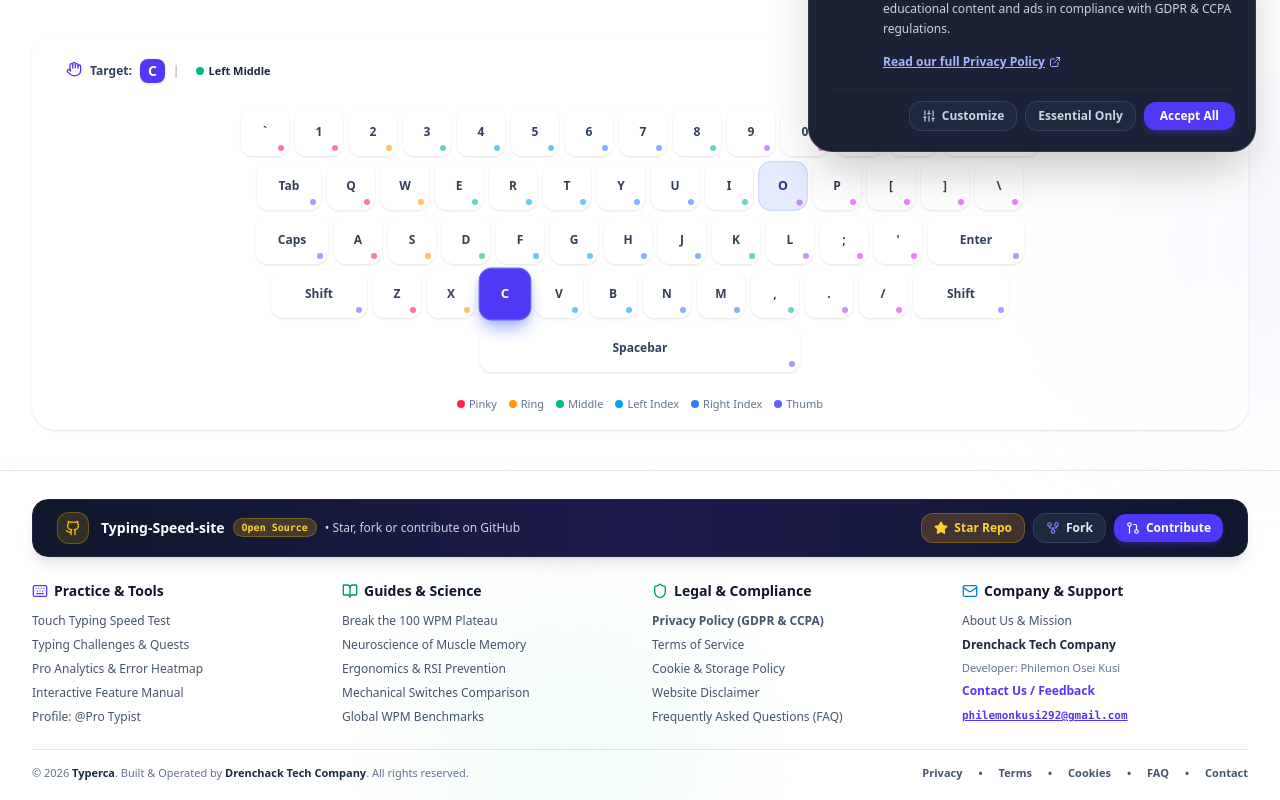
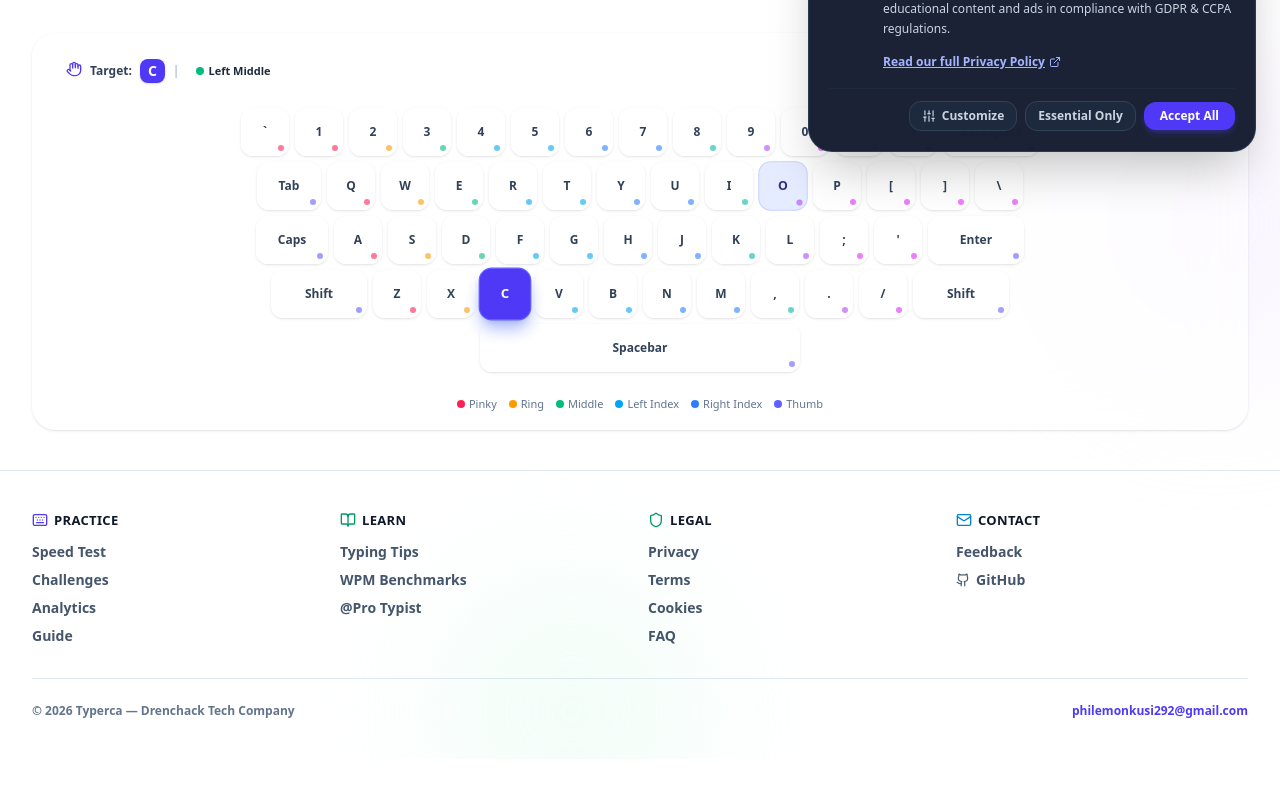
Before and after one commit to Philemon12421/Typing-Speed-site, a React (Vite) app: page / in a window 1280 px wide. Shown: the part 632-1432 px from the top of the page. After the commit the page ends 1391 px from the top, so only its background shows below. Built offline with nearby package versions, Linux system fonts and the light colour scheme.

Commit message:
Update Footer.tsx

```diff
--- a/src/components/Footer.tsx
+++ b/src/components/Footer.tsx
@@ -1,14 +1,5 @@
 import React from 'react';
-import {
-  Github,
-  Star,
-  GitFork,
-  GitPullRequest,
-  Keyboard,
-  BookOpen,
-  Shield,
-  Mail
-} from 'lucide-react';
+import { Github, Keyboard, BookOpen, Shield, Mail } from 'lucide-react';
 import { GuideSubTab } from './AnimatedGuideView';
 
 export interface FooterProps {
@@ -26,190 +17,83 @@ export const Footer: React.FC<FooterProps> = ({
   onOpenRegisterModal,
   onOpenContactModal,
 }) => {
+  const goTo = (tab: 'test' | 'challenges' | 'analytics') => {
+    setActiveTab(tab);
+    window.scrollTo({ top: 0, behavior: 'smooth' });
+  };
+
   return (
-    <footer className="w-full bg-white text-slate-600 border-t border-slate-200 mt-auto text-xs transition-all shadow-[0_-4px_20px_rgba(0,0,0,0.02)]">
-      <div className="max-w-7xl mx-auto px-4 sm:px-6 lg:px-8 pt-6 pb-4 sm:pt-7 sm:pb-5 flex flex-col gap-6">
+    <footer className="w-full bg-white border-t border-slate-200 mt-auto">
+      <div className="max-w-7xl mx-auto px-4 sm:px-6 lg:px-8 py-8 sm:py-10">
 
-        {/* GitHub Open Source Banner */}
-        <div className="w-full py-3 px-4 sm:px-6 rounded-2xl bg-gradient-to-r from-slate-900 via-indigo-950 to-slate-900 border border-slate-800 text-white flex flex-col sm:flex-row items-center justify-between gap-3 shadow-lg">
-          <div className="flex items-center gap-3">
-            <div className="w-8 h-8 rounded-xl bg-amber-400/15 border border-amber-400/30 flex items-center justify-center text-amber-400 shrink-0">
-              <Github className="w-4 h-4" />
-            </div>
-            <div className="flex items-center gap-2 flex-wrap text-center sm:text-left">
-              <span className="font-extrabold text-white text-sm">Typing-Speed-site</span>
-              <span className="px-2 py-0.5 rounded-full bg-amber-400/20 text-amber-300 border border-amber-400/30 text-[10px] font-mono font-bold">Open Source</span>
-              <span className="hidden md:inline text-slate-300 text-xs">• Star, fork or contribute on GitHub</span>
-            </div>
+        {/* Link Columns */}
+        <div className="grid grid-cols-2 sm:grid-cols-4 gap-x-4 gap-y-8">
+
+          {/* Practice */}
+          <div className="space-y-3 min-w-0">
+            <h4 className="flex items-center gap-1.5 text-[13px] font-extrabold text-slate-900 uppercase tracking-wide">
+              <Keyboard className="w-4 h-4 text-indigo-600 shrink-0" />
+              <span>Practice</span>
+            </h4>
+            <ul className="space-y-2 text-sm font-bold text-slate-600">
+              <li><button onClick={() => goTo('test')} className="hover:text-indigo-600 transition-colors">Speed Test</button></li>
+              <li><button onClick={() => goTo('challenges')} className="hover:text-indigo-600 transition-colors">Challenges</button></li>
+              <li><button onClick={() => goTo('analytics')} className="hover:text-indigo-600 transition-colors">Analytics</button></li>
+              <li><button onClick={() => navigateToGuideSubTab('manual')} className="hover:text-indigo-600 transition-colors">Guide</button></li>
+            </ul>
           </div>
 
-          <div className="flex items-center gap-2 shrink-0">
-            <a
-              href="https://github.com/Philemon12421/Typing-Speed-site"
-              target="_blank"
-              rel="noopener noreferrer"
-              className="px-3 py-1.5 rounded-xl bg-amber-500/20 hover:bg-amber-500/30 border border-amber-400/30 text-amber-300 font-extrabold text-xs flex items-center gap-1.5 transition-all active:scale-95 shadow-sm"
-            >
-              <Star className="w-3.5 h-3.5 fill-amber-300 text-amber-300" />
-              <span>Star Repo</span>
-            </a>
-
-            <a
-              href="https://github.com/Philemon12421/Typing-Speed-site/fork"
-              target="_blank"
-              rel="noopener noreferrer"
-              className="px-3 py-1.5 rounded-xl bg-slate-800 hover:bg-slate-700 border border-slate-700 text-slate-200 font-bold text-xs flex items-center gap-1.5 transition-all active:scale-95"
-            >
-              <GitFork className="w-3.5 h-3.5 text-indigo-400" />
-              <span>Fork</span>
-            </a>
-
-            <a
-              href="https://github.com/Philemon12421/Typing-Speed-site"
-              target="_blank"
-              rel="noopener noreferrer"
-              className="px-3 py-1.5 rounded-xl bg-indigo-600 hover:bg-indigo-500 text-white font-black text-xs flex items-center gap-1.5 shadow-md shadow-indigo-600/30 transition-all active:scale-95"
-            >
-              <GitPullRequest className="w-3.5 h-3.5" />
-              <span>Contribute</span>
-            </a>
-          </div>
-        </div>
-
-        {/* 4-Column Semantic Links Grid */}
-        <div className="grid grid-cols-2 md:grid-cols-4 gap-5 sm:gap-6">
-
-          {/* Column 1: Core Tools */}
-          <div className="space-y-3">
-            <h4 className="font-extrabold text-slate-900 text-sm flex items-center gap-1.5">
-              <Keyboard className="w-4 h-4 text-indigo-600" />
-              <span>Practice & Tools</span>
+          {/* Learn */}
+          <div className="space-y-3 min-w-0">
+            <h4 className="flex items-center gap-1.5 text-[13px] font-extrabold text-slate-900 uppercase tracking-wide">
+              <BookOpen className="w-4 h-4 text-emerald-600 shrink-0" />
+              <span>Learn</span>
             </h4>
-            <ul className="space-y-2 text-slate-600 font-medium">
+            <ul className="space-y-2 text-sm font-bold text-slate-600">
+              <li><button onClick={() => navigateToGuideSubTab('blog')} className="hover:text-indigo-600 transition-colors">Typing Tips</button></li>
+              <li><button onClick={() => navigateToGuideSubTab('blog')} className="hover:text-indigo-600 transition-colors">WPM Benchmarks</button></li>
               <li>
-                <button onClick={() => { setActiveTab('test'); window.scrollTo({ top: 0, behavior: 'smooth' }); }} className="hover:text-indigo-600 transition-colors">
-                  Touch Typing Speed Test
-                </button>
-              </li>
-              <li>
-                <button onClick={() => { setActiveTab('challenges'); window.scrollTo({ top: 0, behavior: 'smooth' }); }} className="hover:text-indigo-600 transition-colors">
-                  Typing Challenges & Quests
-                </button>
-              </li>
-              <li>
-                <button onClick={() => { setActiveTab('analytics'); window.scrollTo({ top: 0, behavior: 'smooth' }); }} className="hover:text-indigo-600 transition-colors">
-                  Pro Analytics & Error Heatmap
-                </button>
-              </li>
-              <li>
-                <button onClick={() => navigateToGuideSubTab('manual')} className="hover:text-indigo-600 transition-colors">
-                  Interactive Feature Manual
-                </button>
-              </li>
-              <li>
-                <button onClick={onOpenRegisterModal} className="hover:text-indigo-600 transition-colors">
-                  {userName ? `Profile: @${userName}` : 'Claim Username'}
+                <button
+                  onClick={onOpenRegisterModal}
+                  className="hover:text-indigo-600 transition-colors truncate block max-w-full"
+                >
+                  {userName ? `@${userName}` : 'Claim Username'}
                 </button>
               </li>
             </ul>
           </div>
 
-          {/* Column 2: Guides & Articles */}
-          <div className="space-y-3">
-            <h4 className="font-extrabold text-slate-900 text-sm flex items-center gap-1.5">
-              <BookOpen className="w-4 h-4 text-emerald-600" />
-              <span>Guides & Science</span>
+          {/* Legal */}
+          <div className="space-y-3 min-w-0">
+            <h4 className="flex items-center gap-1.5 text-[13px] font-extrabold text-slate-900 uppercase tracking-wide">
+              <Shield className="w-4 h-4 text-emerald-600 shrink-0" />
+              <span>Legal</span>
             </h4>
-            <ul className="space-y-2 text-slate-600 font-medium">
-              <li>
-                <button onClick={() => navigateToGuideSubTab('blog')} className="hover:text-indigo-600 transition-colors">
-                  Break the 100 WPM Plateau
-                </button>
-              </li>
-              <li>
-                <button onClick={() => navigateToGuideSubTab('blog')} className="hover:text-indigo-600 transition-colors">
-                  Neuroscience of Muscle Memory
-                </button>
-              </li>
-              <li>
-                <button onClick={() => navigateToGuideSubTab('blog')} className="hover:text-indigo-600 transition-colors">
-                  Ergonomics & RSI Prevention
-                </button>
-              </li>
-              <li>
-                <button onClick={() => navigateToGuideSubTab('blog')} className="hover:text-indigo-600 transition-colors">
-                  Mechanical Switches Comparison
-                </button>
-              </li>
-              <li>
-                <button onClick={() => navigateToGuideSubTab('blog')} className="hover:text-indigo-600 transition-colors">
-                  Global WPM Benchmarks
-                </button>
-              </li>
+            <ul className="space-y-2 text-sm font-bold text-slate-600">
+              <li><button onClick={() => navigateToGuideSubTab('privacy')} className="hover:text-indigo-600 transition-colors">Privacy</button></li>
+              <li><button onClick={() => navigateToGuideSubTab('terms')} className="hover:text-indigo-600 transition-colors">Terms</button></li>
+              <li><button onClick={() => navigateToGuideSubTab('cookies')} className="hover:text-indigo-600 transition-colors">Cookies</button></li>
+              <li><button onClick={() => navigateToGuideSubTab('faq')} className="hover:text-indigo-600 transition-colors">FAQ</button></li>
             </ul>
           </div>
 
-          {/* Column 3: Legal & Trust (AdSense Essentials) */}
-          <div className="space-y-3">
-            <h4 className="font-extrabold text-slate-900 text-sm flex items-center gap-1.5">
-              <Shield className="w-4 h-4 text-emerald-600" />
-              <span>Legal & Compliance</span>
+          {/* Contact */}
+          <div className="space-y-3 min-w-0">
+            <h4 className="flex items-center gap-1.5 text-[13px] font-extrabold text-slate-900 uppercase tracking-wide">
+              <Mail className="w-4 h-4 text-sky-600 shrink-0" />
+              <span>Contact</span>
             </h4>
-            <ul className="space-y-2 text-slate-600 font-medium">
+            <ul className="space-y-2 text-sm font-bold text-slate-600">
+              <li><button onClick={onOpenContactModal} className="hover:text-indigo-600 transition-colors">Feedback</button></li>
               <li>
-                <button onClick={() => navigateToGuideSubTab('privacy')} className="hover:text-indigo-600 font-semibold transition-colors flex items-center gap-1">
-                  <span>Privacy Policy (GDPR & CCPA)</span>
-                </button>
-              </li>
-              <li>
-                <button onClick={() => navigateToGuideSubTab('terms')} className="hover:text-indigo-600 transition-colors">
-                  Terms of Service
-                </button>
-              </li>
-              <li>
-                <button onClick={() => navigateToGuideSubTab('cookies')} className="hover:text-indigo-600 transition-colors">
-                  Cookie & Storage Policy
-                </button>
-              </li>
-              <li>
-                <button onClick={() => navigateToGuideSubTab('disclaimer')} className="hover:text-indigo-600 transition-colors">
-                  Website Disclaimer
-                </button>
-              </li>
-              <li>
-                <button onClick={() => navigateToGuideSubTab('faq')} className="hover:text-indigo-600 transition-colors">
-                  Frequently Asked Questions (FAQ)
-                </button>
-              </li>
-            </ul>
-          </div>
-
-          {/* Column 4: Company & Support */}
-          <div className="space-y-3">
-            <h4 className="font-extrabold text-slate-900 text-sm flex items-center gap-1.5">
-              <Mail className="w-4 h-4 text-sky-600" />
-              <span>Company & Support</span>
-            </h4>
-            <ul className="space-y-2 text-slate-600 font-medium">
-              <li>
-                <button onClick={() => navigateToGuideSubTab('about')} className="hover:text-indigo-600 transition-colors">
-                  About Us & Mission
-                </button>
-              </li>
-              <li>
-                <span className="text-slate-800 font-bold block">Drenchack Tech Company</span>
-              </li>
-              <li>
-                <span className="text-slate-500 block text-[11px]">Developer: Philemon Osei Kusi</span>
-              </li>
-              <li>
-                <button onClick={onOpenContactModal} className="hover:text-indigo-700 font-bold transition-colors flex items-center gap-1 text-indigo-600">
-                  <span>Contact Us / Feedback</span>
-                </button>
-              </li>
-              <li>
-                <a href="mailto:philemonkusi292@gmail.com" className="text-indigo-600 hover:text-indigo-800 font-mono text-[11px] font-semibold underline">
-                  philemonkusi292@gmail.com
+                <a
+                  href="https://github.com/Philemon12421/Typing-Speed-site"
+                  target="_blank"
+                  rel="noopener noreferrer"
+                  className="flex items-center gap-1.5 hover:text-indigo-600 transition-colors"
+                >
+                  <Github className="w-3.5 h-3.5 shrink-0" />
+                  <span>GitHub</span>
                 </a>
               </li>
             </ul>
@@ -217,22 +101,17 @@ export const Footer: React.FC<FooterProps> = ({
 
         </div>
 
-        {/* Bottom Bar with Copyright & Entity Notice */}
-        <div className="border-t border-slate-200 pt-4 flex flex-col sm:flex-row items-center justify-between gap-3 text-slate-500 text-[11px]">
-          <div>
-            &copy; {new Date().getFullYear()} <strong className="text-slate-800">Typerca</strong>. Built & Operated by <strong className="text-slate-800">Drenchack Tech Company</strong>. All rights reserved.
-          </div>
-          <div className="flex items-center gap-4 font-semibold text-slate-600">
-            <button onClick={() => navigateToGuideSubTab('privacy')} className="hover:text-indigo-600">Privacy</button>
-            <span>•</span>
-            <button onClick={() => navigateToGuideSubTab('terms')} className="hover:text-indigo-600">Terms</button>
-            <span>•</span>
-            <button onClick={() => navigateToGuideSubTab('cookies')} className="hover:text-indigo-600">Cookies</button>
-            <span>•</span>
-            <button onClick={() => navigateToGuideSubTab('faq')} className="hover:text-indigo-600">FAQ</button>
-            <span>•</span>
-            <button onClick={onOpenContactModal} className="hover:text-indigo-600">Contact</button>
-          </div>
+        {/* Bottom Bar */}
+        <div className="mt-8 pt-6 border-t border-slate-200 flex flex-col-reverse sm:flex-row items-center justify-between gap-3">
+          <p className="text-xs font-bold text-slate-500 text-center sm:text-left">
+            &copy; {new Date().getFullYear()} Typerca — Drenchack Tech Company
+          </p>
+          <a
+            href="mailto:philemonkusi292@gmail.com"
+            className="text-xs font-bold text-indigo-600 hover:text-indigo-800 transition-colors"
+          >
+            philemonkusi292@gmail.com
+          </a>
         </div>
 
       </div>
```
